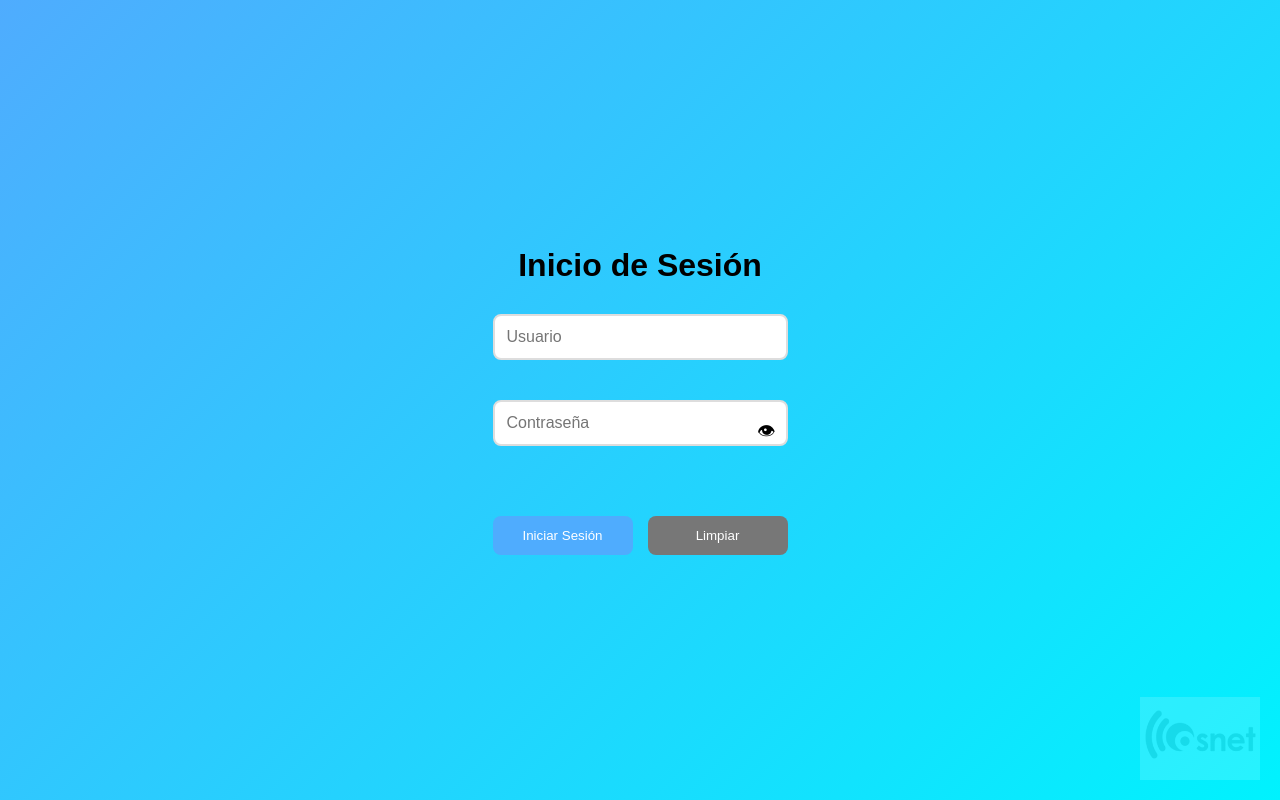
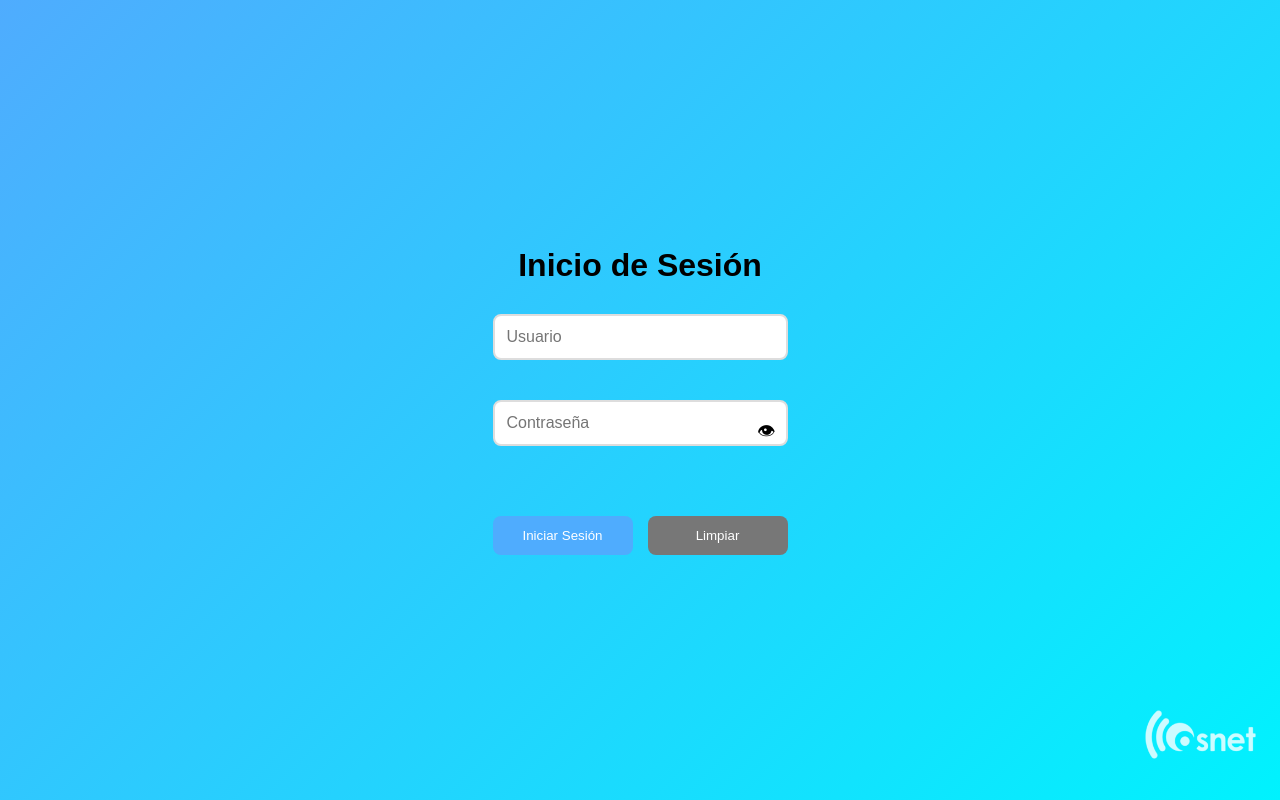
Before and after one commit to lealgonnzalez-del/proyectos-osnet, a React (Create React App) app: page / in a window 1280 px wide. Built offline with nearby package versions, Linux system fonts and the light colour scheme.

Commit message:
actualizado

```diff
--- a/src/App.css
+++ b/src/App.css
@@ -95,13 +95,13 @@ body {
   gap: 20px;
 }
 
-.logo {
+.osnet {
   position: fixed;
   bottom: 20px;
   right: 20px;
   width: 120px;
-  opacity: 0.15;
-  filter: grayscale(100%);
+  opacity: 0.8;                 /* menos transparente */
+  filter: brightness(0) invert(1);  /* vuelve el logo blanco */
 }
 .input{
   width: 100%;
--- a/src/App.js
+++ b/src/App.js
@@ -1,6 +1,6 @@
 import React, { useState } from 'react';
 import './App.css';
-import pago from "./imagenes/logo.png";
+import pago from "./imagenes/osnet.png";
 import QRUsuario from "./componentes/QRUsuario";
 import usuariosSistema from "./usuarios.json";
 
@@ -83,7 +83,7 @@ function App() {
       </div>
 
       <div>
-        <img src={pago} alt="logo" className="logo"/>
+        <img src={pago} alt="osnet" className="osnet"/>
       </div>
 
       {usuarioQR && (
```
Also changed, not shown: src/imagenes/osnet.png (added).
